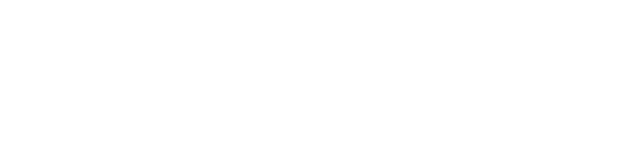
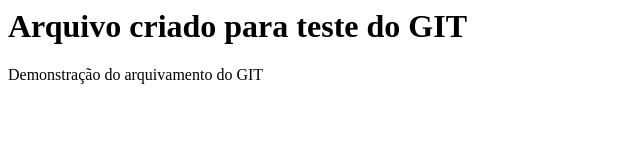
Before and after one commit to GilsonFish/codes_samples, a plain HTML site: page index.html in a window 1280 px wide. Shown: the whole page, without its empty margins (0-640 px from the left). Drawn offline with Linux system fonts and the light colour scheme.

Commit message:
Segunda alteração no arquivo!

```diff
--- a/index.html
+++ b/index.html
@@ -1,5 +1,9 @@
 <html>
 <head>
     <title>Exemplo Projeto GIT</title>
+    <body>
+        <h1>Arquivo criado para teste do GIT</h1>
+        <p>Demonstração do arquivamento do GIT</p>
+    </body>
 </head>
 </html>
```
